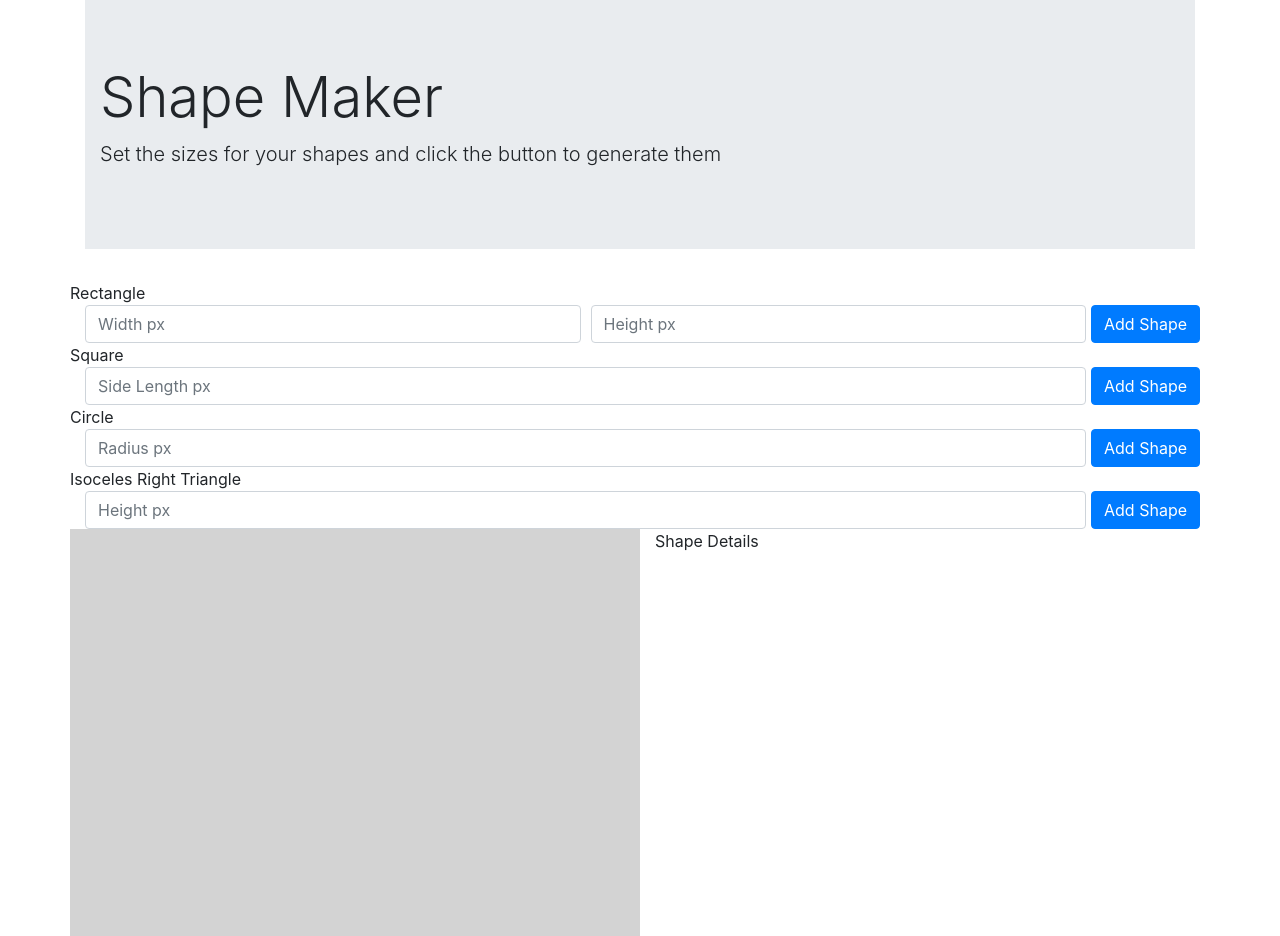
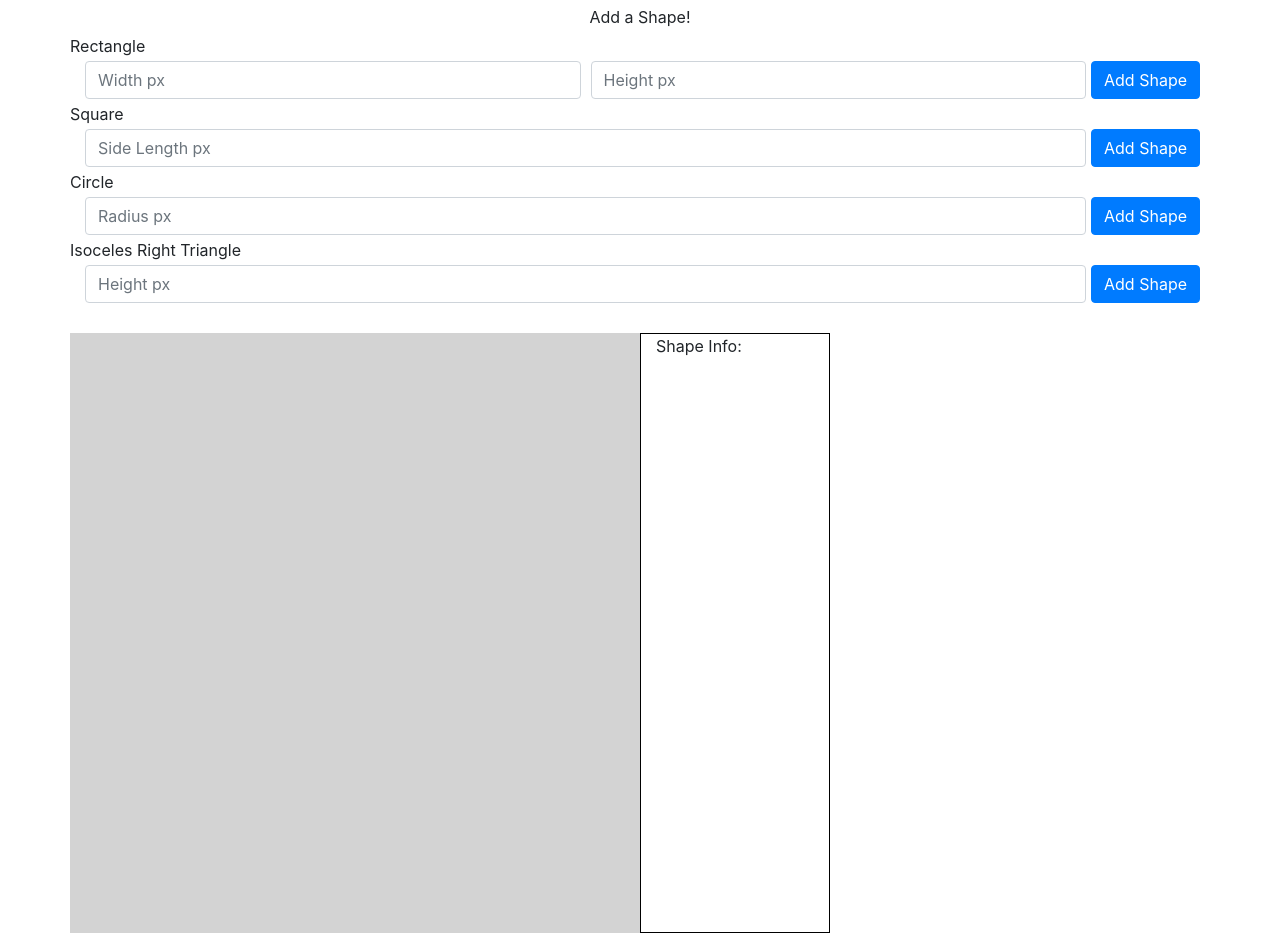
Before and after one commit to PrinceKong13/shape-up-or-shape-out, a plain HTML site: page index.html in a window 1280 px wide. Shown: the top 936 px of the page. Drawn offline with nearby package versions, Linux system fonts and the light colour scheme.

Commit message:
finished lab

```diff
--- a/app.js
+++ b/app.js
@@ -5,18 +5,16 @@ let triangleBtn = document.getElementById("triangleBtn");
 let shapeDiv = document.getElementById("shapeDiv");
 const MAX = 570;
 
-
 class Shape {
   constructor(type, width, height) {
     this.type = type;
     this.width = width;
     this.height = height;
-    this.radius = "-"
-    this.perimeter = (this.height * 2) + (this.width * 2);
+    this.radius = "-";
+    this.perimeter = this.height * 2 + this.width * 2;
     this.area = this.height * this.width;
     this.reduceToMax();
     this.draw();
-
   }
 
   draw() {
@@ -37,29 +35,27 @@ class Shape {
     if (this.width >= MAX) {
       this.width = MAX;
     }
-    if(this.height >= MAX) {
+    if (this.height >= MAX) {
       this.height = MAX;
     }
   }
 
-
-
   getInfo() {
     let infoDiv = document.getElementById("infoDiv");
-    infoDiv.innerHTML =
-     `Shape Info: <br>
+    infoDiv.innerHTML = `Shape Info: <br>
+     Shape: ${this.type} <br>
      Width: ${this.width} <br>
      Height: ${this.height} <br>
      Radius: ${this.radius} <br>
      Area: ${this.area} <br>
-     Perimeter: ${this.perimeter}`
-
+     Perimeter: ${this.perimeter}`;
   }
 
   remove() {
     event.target.remove();
+    let infoDiv = document.getElementById("infoDiv");
+    infoDiv.innerHTML = "";
   }
-
 }
 
 class Rectangle extends Shape {
@@ -83,15 +79,13 @@ class Circle extends Shape {
     this.perimeter = Math.round(2 * Math.PI * this.radius);
     this.area = Math.round(Math.PI * (this.radius * this.radius));
   }
-
 }
 
-//This takes a width parameter, but frankly doesn't need it and I don't know how to call the super and only take the parameters I need.
 //This has its own draw function because it uses different css stylings than the other shapes
 class Triangle extends Shape {
   constructor(type, width, height) {
     super(type, width, height);
-    this.perimeter = 2 * this.height + (Math.sqrt(2)) * this.height;
+    this.perimeter = 2 * this.height + Math.sqrt(2) * this.height;
     this.area = 0.5 * this.height * this.height;
   }
 
@@ -109,7 +103,6 @@ class Triangle extends Shape {
     this.div.addEventListener("dblclick", () => this.remove());
   }
 }
-
 
 //Listeners for each button
 
--- a/index.html
+++ b/index.html
@@ -12,13 +12,8 @@
 
 <body>
     <div class="container">
-        <div class="jumbotron jumbotron-fluid">
-            <div class="container">
-                <h1 class="display-4">Shape Maker</h1>
-                <p class="lead">Set the sizes for your shapes and click the button to generate them</p>
-            </div>
-        </div>
-        <div class="row">Rectangle</div>
+        <div class="row header">Add a Shape!</div>
+        <div class="row input-row">Rectangle</div>
         <form>
             <div class="form-row">
                 <div class="col">
@@ -30,7 +25,7 @@
                 <button type="button" class="btn btn-primary" id="rectangleBtn">Add Shape</button>
             </div>
         </form>
-        <div class="row">Square</div>
+        <div class="row input-row">Square</div>
         <form>
             <div class="form-row">
                 <div class="col">
@@ -39,7 +34,7 @@
                 <button type="button" class="btn btn-primary" id="squareBtn">Add Shape</button>
             </div>
         </form>
-        <div class="row">Circle</div>
+        <div class="row input-row">Circle</div>
         <form>
             <div class="form-row">
                 <div class="col">
@@ -48,7 +43,7 @@
                 <button type="button" class="btn btn-primary" id="circleBtn">Add Shape</button>
             </div>
         </form>
-        <div class="row">Isoceles Right Triangle</div>
+        <div class="row input-row">Isoceles Right Triangle</div>
         <form>
             <div class="form-row">
                 <div class="col">
@@ -59,7 +54,7 @@
         </form>
         <div class="row">
             <div id="shapeDiv" class="col-6"></div>
-            <div id="infoDiv" class="col-6">Shape Details</div>
+            <div id="infoDiv" class="col-2">Shape Info:</div>
         </div>
     </div>
     <script src="app.js"></script>
--- a/styles.css
+++ b/styles.css
@@ -4,6 +4,12 @@
   height: 600px;
   background-color: lightgray;
   position: relative;
+  margin-top: 30px;
+}
+
+#infoDiv {
+  margin-top: 30px;
+  border: 1px solid black;
 }
 
 .square {
@@ -39,3 +45,14 @@
   border-bottom: 100px solid red;
   border-right: 100px solid transparent;
 }
+
+.input-row {
+  margin-top: 3px;
+  margin-bottom: 3px;
+}
+
+.header {
+  justify-content: center;
+  align-items: center;
+  margin: 5px;
+}
```
